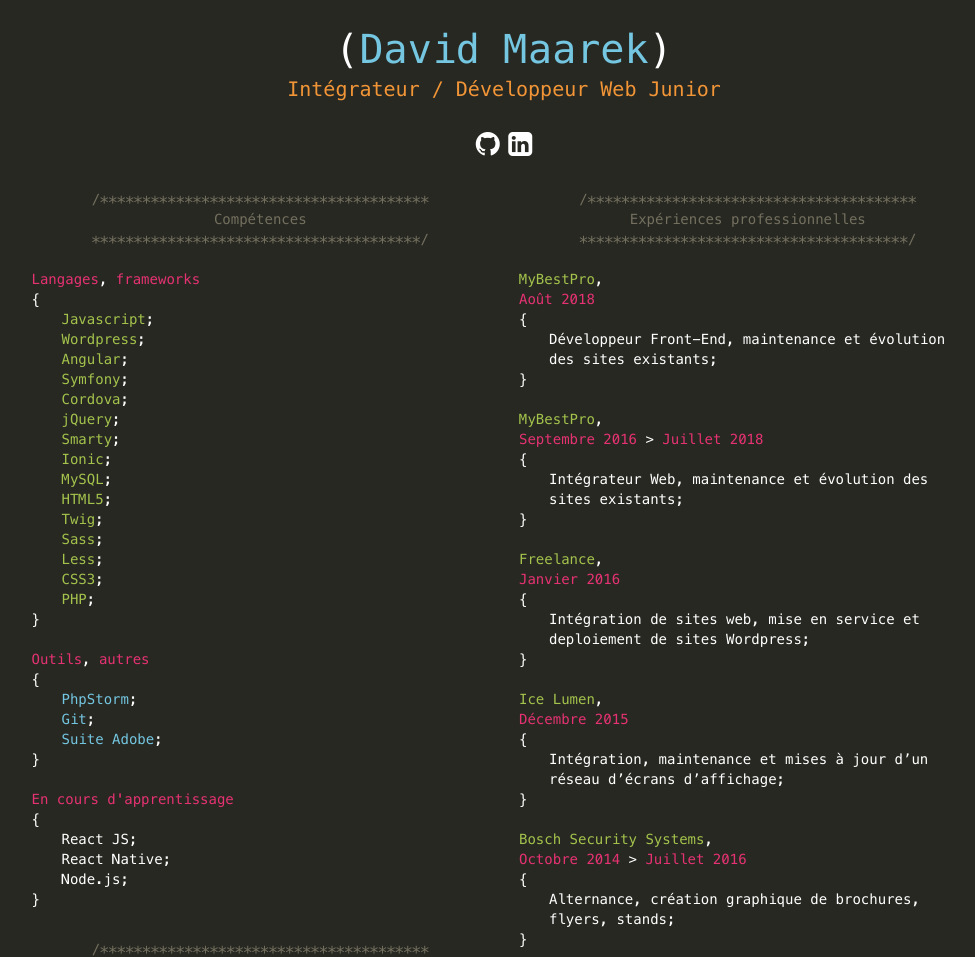
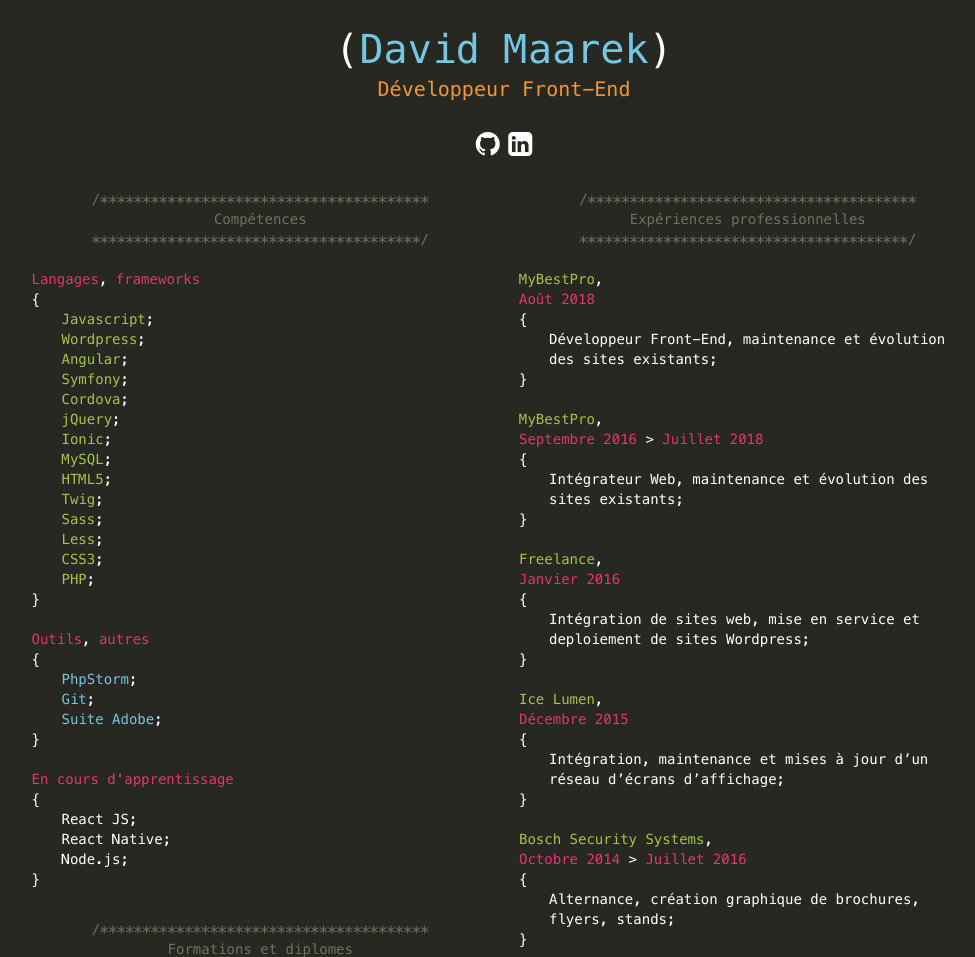
Before and after one commit to DavidMaarek/davidmaarek.fr, a plain HTML site: page index.html in a window 1280 px wide. Shown: the top 957 px of the page, without its empty margins (136-1111 px from the left). Drawn offline with Linux system fonts and the light colour scheme.

Commit message:
change h1 title and delete one language : smarty

```diff
--- a/index.html
+++ b/index.html
@@ -35,7 +35,7 @@
 		<div class="row">
 			<div class="col-lg-12">
 				<h1 class="titre_principal"><span class="white">(</span>David Maarek<span class="white">)</span></h1>
-				<h2 class="sous_titre_principal">Intégrateur / Développeur Web Junior</h2>
+				<h2 class="sous_titre_principal">Développeur Front-End</h2>
 			</div>
 		</div>
 		<div class="row">
@@ -63,7 +63,6 @@
 								Symfony<span class="white">;</span> <br>
                 Cordova<span class="white">;</span> <br>
                 jQuery<span class="white">;</span> <br>
-                Smarty<span class="white">;</span> <br>
                 Ionic<span class="white">;</span> <br>
                 MySQL<span class="white">;</span> <br>
                 HTML5<span class="white">;</span> <br>
```
